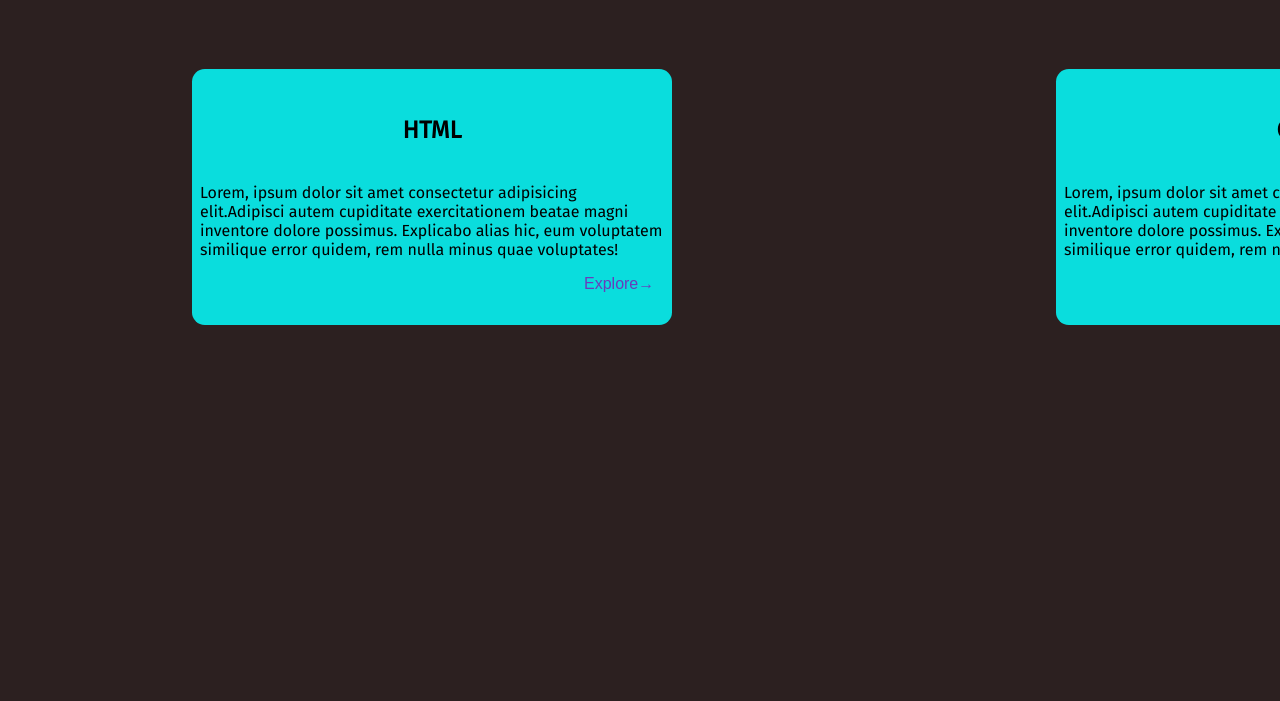
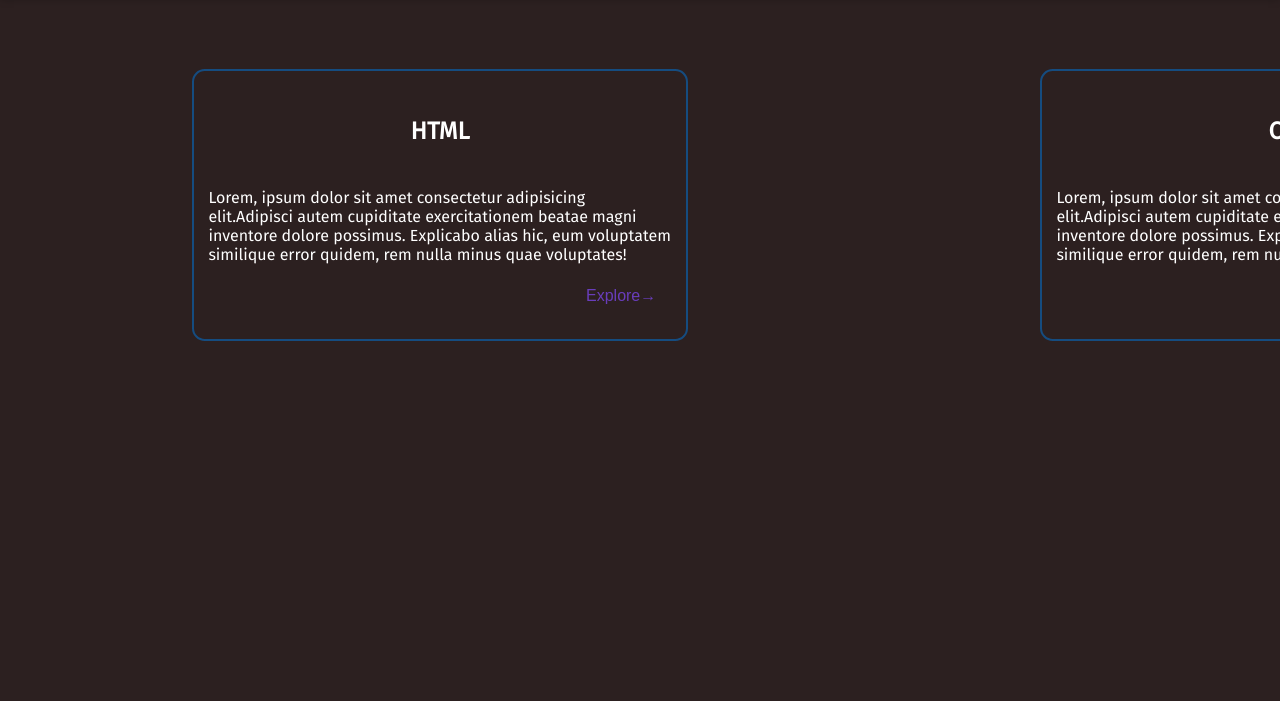
Before and after one commit to Amirhoseinn84/JS-EXS, a plain HTML site: page index6.html in a window 1280 px wide. Shown: the part 99-800 px from the top of the page. Drawn offline with Linux system fonts and the light colour scheme.

Commit message:
added more 40

```diff
--- a/styles6.css
+++ b/styles6.css
@@ -15,6 +15,7 @@ header {
   display: flex;
   justify-content: space-between;
   background-color: rgb(21, 76, 128);
+  box-shadow: 0 2px 8px rgba(0, 0, 0, 0.26);
 }
 
 h1 {
@@ -49,22 +50,26 @@ header ul li {
 
 #card1,
 #card2 {
-  width: 30rem;
-  height: 16rem;
+  width: 31rem;
+  height: 17rem;
   padding: 0.5rem;
   margin: 4.5rem 10rem;
-  background-color: rgb(10, 221, 221);
+  /* background-color: rgb(10, 221, 221); */
+  border: 2px solid rgb(21, 76, 128);
+  color: white;
+  text-align: left;
   border-radius: 0.8rem;
 }
 
 h2 {
   font-family: 'Fira Sans', sans-serif;
   text-align: center;
-  padding: 1.2rem;
+  padding: 1.1rem;
 }
 
 p {
   font-family: 'Fira Sans', sans-serif;
+  padding: 0.4rem;
 }
 
 a {
```
